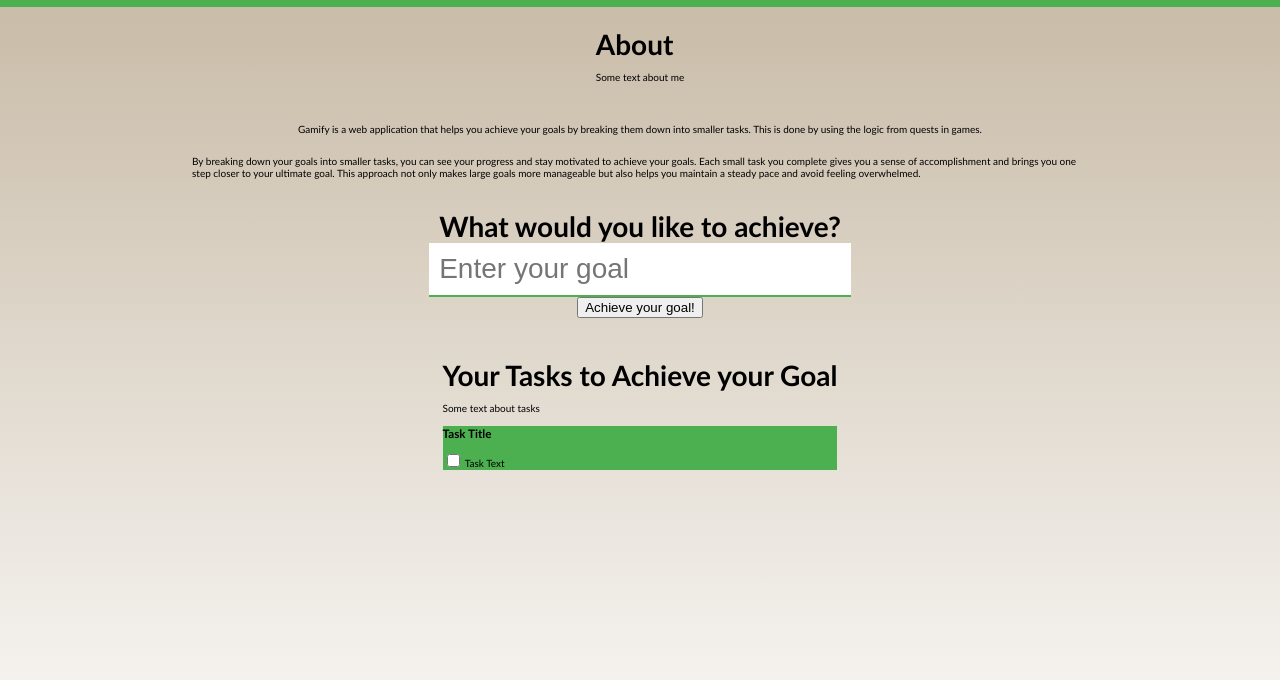
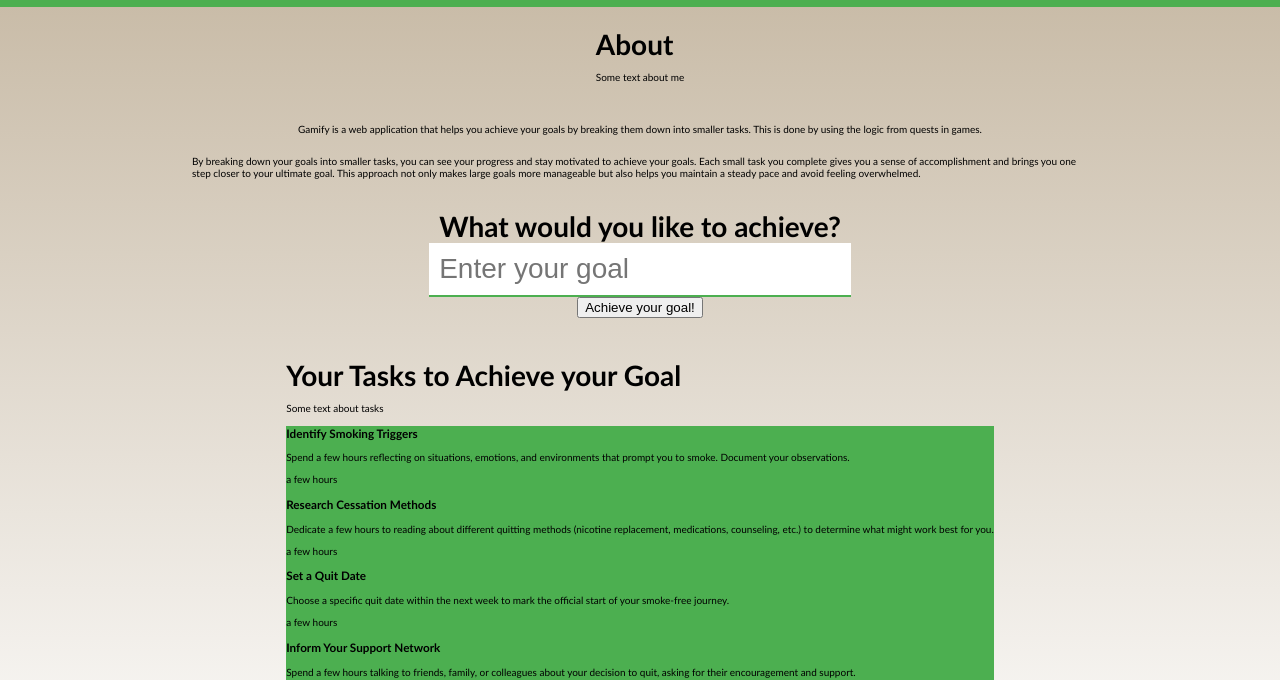
Before and after one commit to patrickwrowe/gamify-goal-achiever, a plain HTML site: page index.html in a window 1280 px wide. Both pictures are taken after a click on the button "Achieve your goal!". Shown: the part 120-800 px from the top of the page. Drawn offline with Linux system fonts and the light colour scheme.

Commit message:
Create task html and display from json formatted text

```diff
--- a/index.html
+++ b/index.html
@@ -45,7 +45,7 @@
                     <h2>Your Tasks to Achieve your Goal</h2>
                     <p>Some text about tasks</p>
 
-                    <div class="tasks-container">
+                    <div class="tasks-container" id="tasks-container">
                         <div class="task">
                             <h3 class="task-title">Task Title</h3>
                             <input type="checkbox" id="task-1">
--- a/script.js
+++ b/script.js
@@ -30,102 +30,13 @@
       "milestone": "Prepare a Smoking Journal",
       "description": "Create a log or journal to track your smoking habits, triggers, and progress. Use this tool to reflect on patterns and successes.",
       "time_required": "a few hours"
-    },
-    {
-      "id": 6,
-      "milestone": "Purchase Cessation Tools",
-      "description": "Based on your research, acquire nicotine patches, gum, or other aids that can help manage withdrawal symptoms.",
-      "time_required": "a few hours"
-    },
-    {
-      "id": 7,
-      "milestone": "Establish a Healthy Replacement Activity",
-      "description": "Identify and start practicing an alternative activity (like deep breathing, walking, or a hobby) to replace the urge to smoke during breaks.",
-      "time_required": "a few days"
-    },
-    {
-      "id": 8,
-      "milestone": "Gradually Reduce Cigarette Intake",
-      "description": "Over the course of one week, slowly cut back on the number of cigarettes you smoke each day, noting your progress in your journal.",
-      "time_required": "one week"
-    },
-    {
-      "id": 9,
-      "milestone": "Practice Mindfulness and Stress Relief",
-      "description": "Integrate a daily mindfulness or meditation practice (e.g., 10 minutes a day) to help manage cravings and reduce stress.",
-      "time_required": "one week"
-    },
-    {
-      "id": 10,
-      "milestone": "Avoid Known Triggers",
-      "description": "For one week, actively avoid situations and environments identified as smoking triggers to reinforce new habits.",
-      "time_required": "one week"
-    },
-    {
-      "id": 11,
-      "milestone": "Join a Support Group",
-      "description": "Attend at least one meeting of a local or online smoking cessation support group to share experiences and receive advice.",
-      "time_required": "a few hours"
-    },
-    {
-      "id": 12,
-      "milestone": "Implement a Reward System",
-      "description": "Design a system of small rewards for meeting your daily or weekly reduction goals, reinforcing your progress.",
-      "time_required": "a few hours"
-    },
-    {
-      "id": 13,
-      "milestone": "Substitute Smoking with Healthy Snacks",
-      "description": "Experiment for one week with replacing smoking breaks by enjoying healthy snacks or engaging in a brief physical activity.",
-      "time_required": "one week"
-    },
-    {
-      "id": 14,
-      "milestone": "Establish a New Daily Routine",
-      "description": "Reorganize your daily habits to minimize triggers (e.g., start your day with exercise or a non-smoking coffee ritual).",
-      "time_required": "a few days"
-    },
-    {
-      "id": 15,
-      "milestone": "Achieve a Full Day Smoke-Free",
-      "description": "Challenge yourself to go one entire day without smoking, using your new coping strategies when cravings hit.",
-      "time_required": "one day"
-    },
-    {
-      "id": 16,
-      "milestone": "Reach a Smoke-Free Week",
-      "description": "Build on your day-long success and aim for a full week without smoking, tracking your progress in your journal.",
-      "time_required": "one week"
-    },
-    {
-      "id": 17,
-      "milestone": "Reflect on Your Progress",
-      "description": "Spend a few hours journaling about your experiences during your smoke-free week, noting challenges and triumphs.",
-      "time_required": "a few hours"
-    },
-    {
-      "id": 18,
-      "milestone": "Consult a Healthcare Professional",
-      "description": "Arrange a session with a doctor or therapist to discuss long-term strategies, address concerns, and adjust your plan as needed.",
-      "time_required": "a few hours"
-    },
-    {
-      "id": 19,
-      "milestone": "Develop a Relapse Prevention Plan",
-      "description": "Create a detailed plan outlining strategies and actions to take if you feel tempted to smoke again, including coping mechanisms and support contacts.",
-      "time_required": "a few hours"
-    },
-    {
-      "id": 20,
-      "milestone": "Celebrate One Month Smoke-Free",
-      "description": "After building up your success over several weeks, reward yourself for a month without smoking by celebrating in a meaningful way and setting new health goals.",
-      "time_required": "a few weeks"
     }
 ]
 
 // Get input element and button
 const input = document.getElementById('goal-text');
 const button = document.getElementById('get-goals');
+const tasksContainer = document.getElementById('tasks-container');
 
 // Add event listener to button
 button.addEventListener('click', getGoals);
@@ -133,21 +44,53 @@
 // Create a new instance of the OpenAI class
 //const openai = new OpenAI();
 
-const gptPromptTemplateV1 = "Provide a list of 20 suggestions for milestones for an individual who wants to achieve the following goal: ${goal}. You are to provide these so that they can be completed with a range of time requirements, from a few hours up to a few weeks. Where possible, quests should build on top of previous, more easily attainable quests, to provide a feeling of achievement for making progress in a few specific areas. You should return your results in the json format. You should only provide the json. You should not provide any additional text."
+const gptPromptTemplateV1 = '\
+Provide a list of 20 suggestions for milestones for an individual \
+who wants to achieve the following goal: ${goal}. You are to provide \
+these so that they can be completed with a range of time requirements, \
+from a few hours up to a few weeks. Where possible, quests should \
+build on top of previous, more easily attainable quests, to provide \
+a feeling of achievement for making progress in a few specific areas. \
+You should return your results in the json format. You should only \
+provide the json. You should not provide any additional text.';
 
 function getGoals() {
     console.log("Button clicked");
     const goalTextClean = sanitizeInput(input.value);
     console.log(goalTextClean);
 
-    console.log("here")
+    console.log("here");
     console.log(exampleOutput[0].id);
     console.log(exampleOutput[0].milestone);
     console.log(exampleOutput[0].description);
+
+    console.log("here2");
+    setTasksContainerOutput(exampleOutput);
 }
 
 function sanitizeInput(input) {
     return input.replace(/[^a-zA-Z0-9 ]/g, '');
+}
+
+function setTasksContainerOutput(goals){
+    // take the json formatted goals and display them in the tasks container
+    console.log("Setting tasks container output");
+
+    // clear the tasks container
+    tasksContainer.innerHTML = '';
+
+    // loop through the goals and add them to the tasks container
+    goals.forEach(goal => {
+        const task = document.createElement('div');
+        task.classList.add('task');
+        task.innerHTML = `
+            <h3>${goal.milestone}</h3>
+            <p>${goal.description}</p>
+            <p>${goal.time_required}</p>
+        `;
+        console.log(`Adding Goal" ${goal.milestone}`);
+        tasksContainer.appendChild(task);
+    });
 }
 
 /*
```
